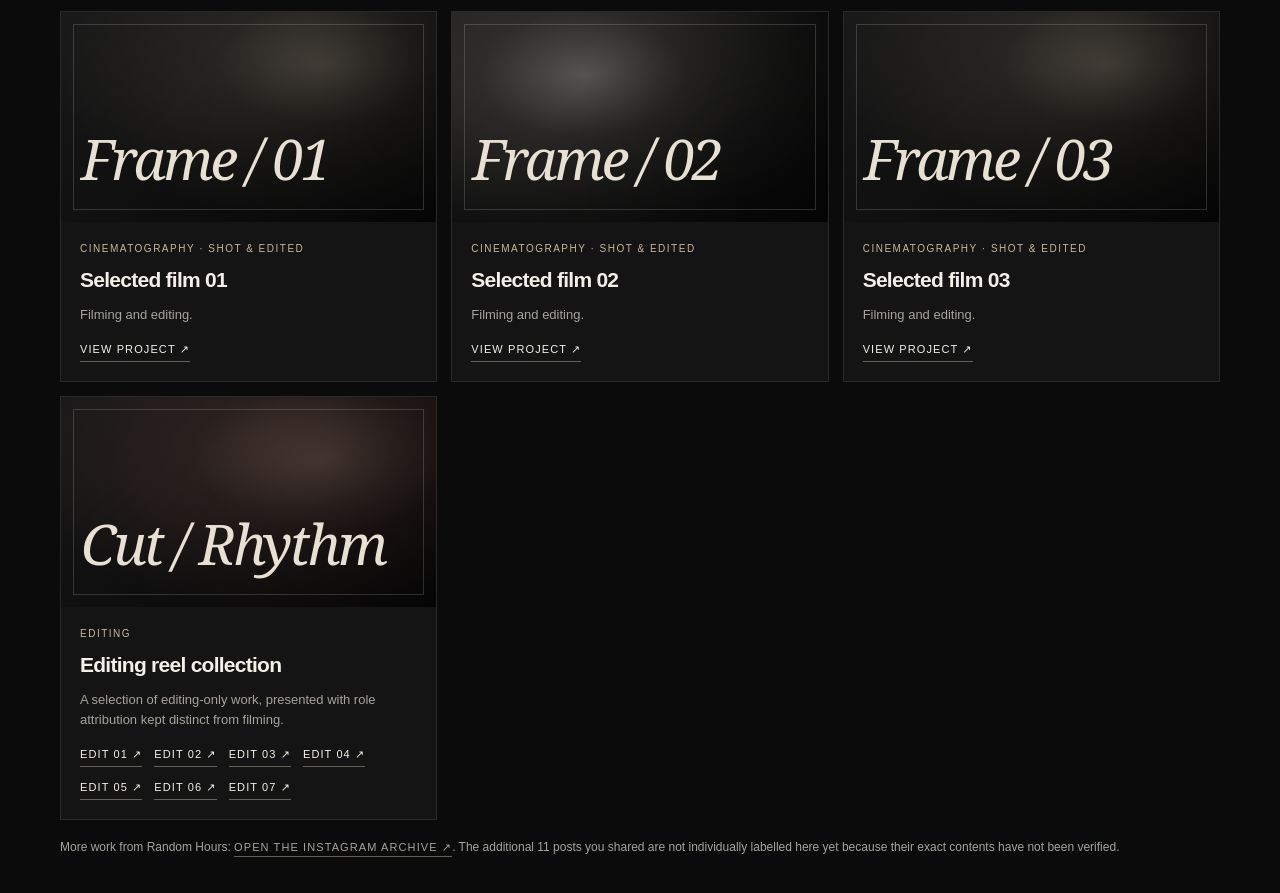
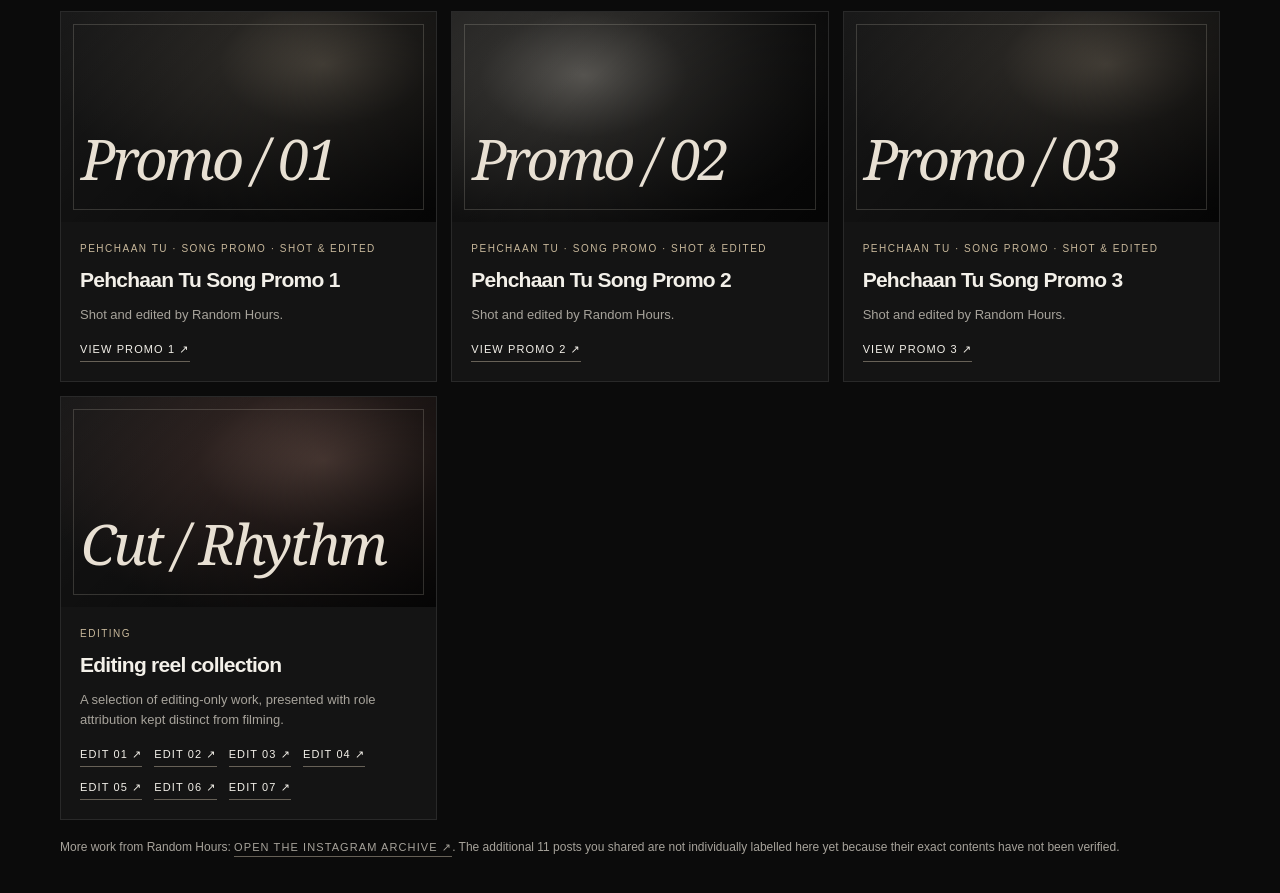
Before and after one commit to prathameshmohod174/portfolio, a website: page index.html in a window 1280 px wide. Shown: the part 1393-2286 px from the top of the page. Drawn offline with Linux system fonts and the light colour scheme.

Commit message:
Name and group Pehchaan Tu song promo cards

```diff
--- a/index.html
+++ b/index.html
@@ -32,9 +32,9 @@ a{color:inherit;text-decoration:none}a:focus-visible,button:focus-visible{outlin
     <div class="grid">
       <article class="card"><div class="visual music"><span>GAMBLE</span></div><div class="cardbody"><div class="tag">Music video · Co-directed & edited</div><h3>GAMBLE — Official Music Video</h3><p>Music video project. Credited role: co-direction and editing.</p><div class="links"><a class="smalllink" href="https://youtu.be/sU3qit_YyWI" target="_blank" rel="noopener">Watch film ↗</a></div></div></article>
       <article class="card"><div class="visual event"><span>In motion</span></div><div class="cardbody"><div class="tag">Film · Selected shots & editing</div><h3>Long-form video project</h3><p>Selected shots and full edit by Random Hours.</p><div class="links"><a class="smalllink" href="https://youtu.be/HUk21evYZV0" target="_blank" rel="noopener">Watch on YouTube ↗</a></div></div></article>
-      <article class="card"><div class="visual"><span>Frame / 01</span></div><div class="cardbody"><div class="tag">Cinematography · Shot & edited</div><h3>Selected film 01</h3><p>Filming and editing.</p><div class="links"><a class="smalllink" href="https://www.instagram.com/p/DeeOi_VBy_P/" target="_blank" rel="noopener">View project ↗</a></div></div></article>
-      <article class="card"><div class="visual photo"><span>Frame / 02</span></div><div class="cardbody"><div class="tag">Cinematography · Shot & edited</div><h3>Selected film 02</h3><p>Filming and editing.</p><div class="links"><a class="smalllink" href="https://www.instagram.com/p/DeMaoS5hs2q/" target="_blank" rel="noopener">View project ↗</a></div></div></article>
-      <article class="card"><div class="visual"><span>Frame / 03</span></div><div class="cardbody"><div class="tag">Cinematography · Shot & edited</div><h3>Selected film 03</h3><p>Filming and editing.</p><div class="links"><a class="smalllink" href="https://www.instagram.com/p/Dd896J6hyD7/" target="_blank" rel="noopener">View project ↗</a></div></div></article>
+      <article class="card promo-card"><div class="visual"><span>Promo / 01</span></div><div class="cardbody"><div class="tag">Pehchaan Tu · Song promo · Shot & edited</div><h3>Pehchaan Tu Song Promo 1</h3><p>Shot and edited by Random Hours.</p><div class="links"><a class="smalllink" href="https://www.instagram.com/p/DeeOi_VBy_P/" target="_blank" rel="noopener">View promo 1 ↗</a></div></div></article>
+      <article class="card promo-card"><div class="visual photo"><span>Promo / 02</span></div><div class="cardbody"><div class="tag">Pehchaan Tu · Song promo · Shot & edited</div><h3>Pehchaan Tu Song Promo 2</h3><p>Shot and edited by Random Hours.</p><div class="links"><a class="smalllink" href="https://www.instagram.com/p/DeMaoS5hs2q/" target="_blank" rel="noopener">View promo 2 ↗</a></div></div></article>
+      <article class="card promo-card"><div class="visual"><span>Promo / 03</span></div><div class="cardbody"><div class="tag">Pehchaan Tu · Song promo · Shot & edited</div><h3>Pehchaan Tu Song Promo 3</h3><p>Shot and edited by Random Hours.</p><div class="links"><a class="smalllink" href="https://www.instagram.com/p/Dd896J6hyD7/" target="_blank" rel="noopener">View promo 3 ↗</a></div></div></article>
       <article class="card"><div class="visual edit"><span>Cut / Rhythm</span></div><div class="cardbody"><div class="tag">Editing</div><h3>Editing reel collection</h3><p>A selection of editing-only work, presented with role attribution kept distinct from filming.</p><div class="links"><a class="smalllink" href="https://www.instagram.com/reel/DIZK_csKCzc/" target="_blank" rel="noopener">Edit 01 ↗</a><a class="smalllink" href="https://www.instagram.com/reel/DEhLh2uR2dp/" target="_blank" rel="noopener">Edit 02 ↗</a><a class="smalllink" href="https://www.instagram.com/reel/DDjn-YUs-Jb/" target="_blank" rel="noopener">Edit 03 ↗</a><a class="smalllink" href="https://www.instagram.com/reel/DDmUtObN_fI/" target="_blank" rel="noopener">Edit 04 ↗</a><a class="smalllink" href="https://www.instagram.com/reel/CyI-w7woqYi/" target="_blank" rel="noopener">Edit 05 ↗</a><a class="smalllink" href="https://www.instagram.com/reel/CyOLkmsIkdQ/" target="_blank" rel="noopener">Edit 06 ↗</a><a class="smalllink" href="https://www.instagram.com/reel/CyWGN-tvXH1/" target="_blank" rel="noopener">Edit 07 ↗</a></div></div></article>
     </div>
     <p class="note">More work from Random Hours: <a class="smalllink" href="https://www.instagram.com/randomhours.mp4/" target="_blank" rel="noopener">Open the Instagram archive ↗</a>. The additional 11 posts you shared are not individually labelled here yet because their exact contents have not been verified.</p>
```
